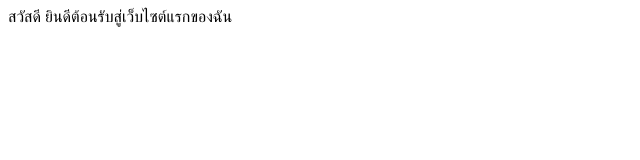
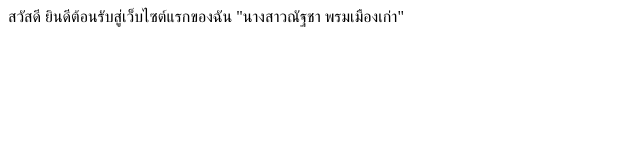
Before and after one commit to nuttacha020/DeployWithNetlify, a plain HTML site: page index.html in a window 1280 px wide. Shown: the whole page, without its empty margins (0-640 px from the left). Drawn offline with Linux system fonts and the light colour scheme.

Commit message:
เพิ่มชื่อ

```diff
--- a/index.html
+++ b/index.html
@@ -6,6 +6,6 @@
     <title>My Website</title>
 </head>
 <body>
-    สวัสดี ยินดีต้อนรับสู่เว็บไซต์แรกของฉัน
+    สวัสดี ยินดีต้อนรับสู่เว็บไซต์แรกของฉัน "นางสาวณัฐชา พรมเมืองเก่า"
 </body>
 </html>
```
